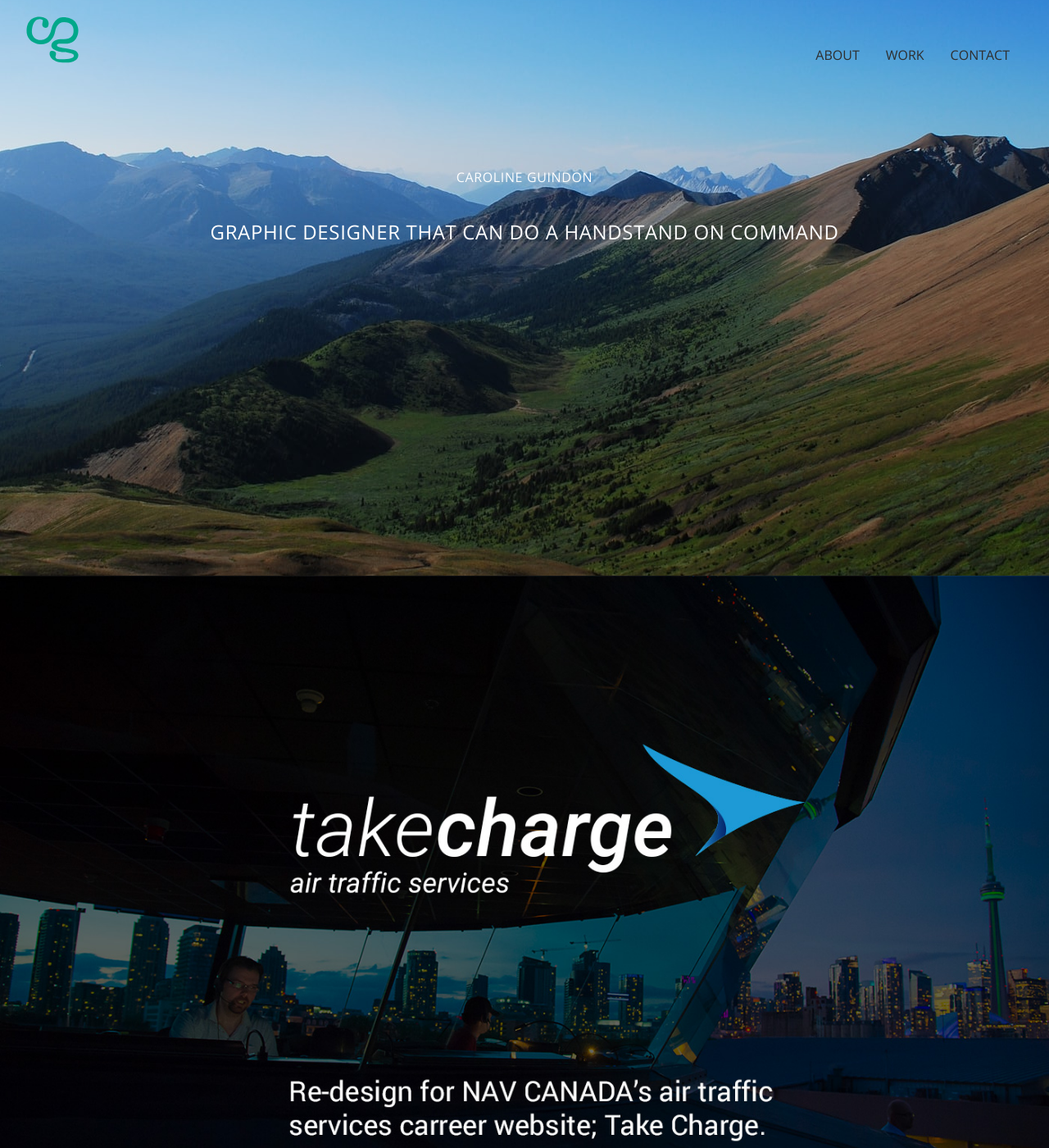
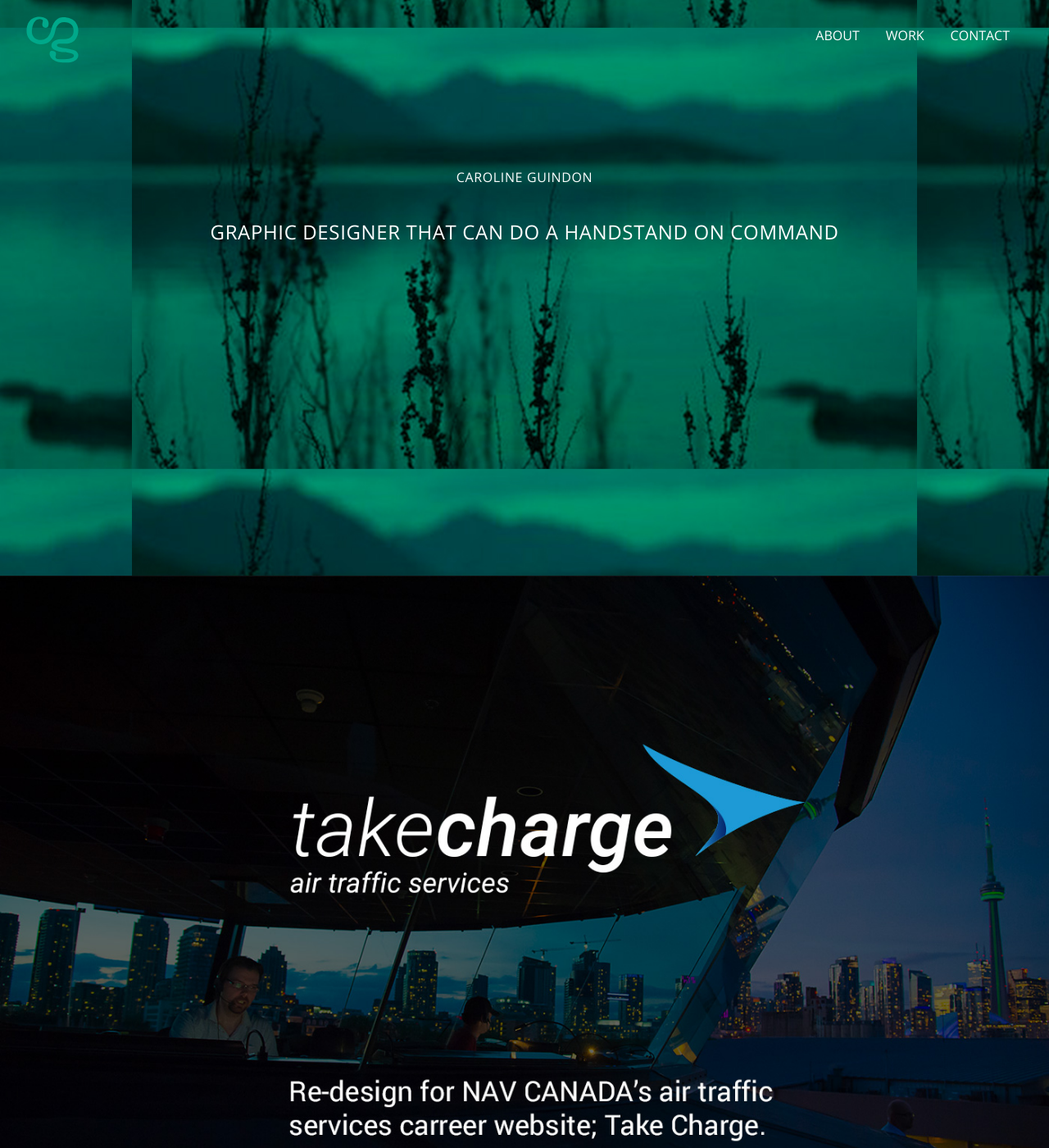
Before and after one commit to CGuindon/cgdesigned, a Jekyll site: the page built from index.html, in a window 1280 px wide and 1400 px high. Shown: the whole window at 82% size. Built offline with Jekyll 4.4.1, drawn with Linux system fonts in a browser that asks for light colours.

Commit message:
nav items

```diff
--- a/_includes/css/general.css
+++ b/_includes/css/general.css
@@ -70,7 +70,7 @@
 }
 
 a {
-	color: #2e2e2e;
+	color: #fefefe;
 	text-decoration: none;
 }
 
@@ -106,7 +106,7 @@
 header nav {
 
 	float: right;
-	padding: 2em;
+	padding: 0.5em 2em;
 
 }
 
@@ -417,7 +417,7 @@
 
 		display: none;
 		position: fixed;
-
+		padding: 1em;
 		right: 3em;
 		top: 3em;
 		width: 30%;
```
Also changed, not shown: img/bg-intro.jpg.
